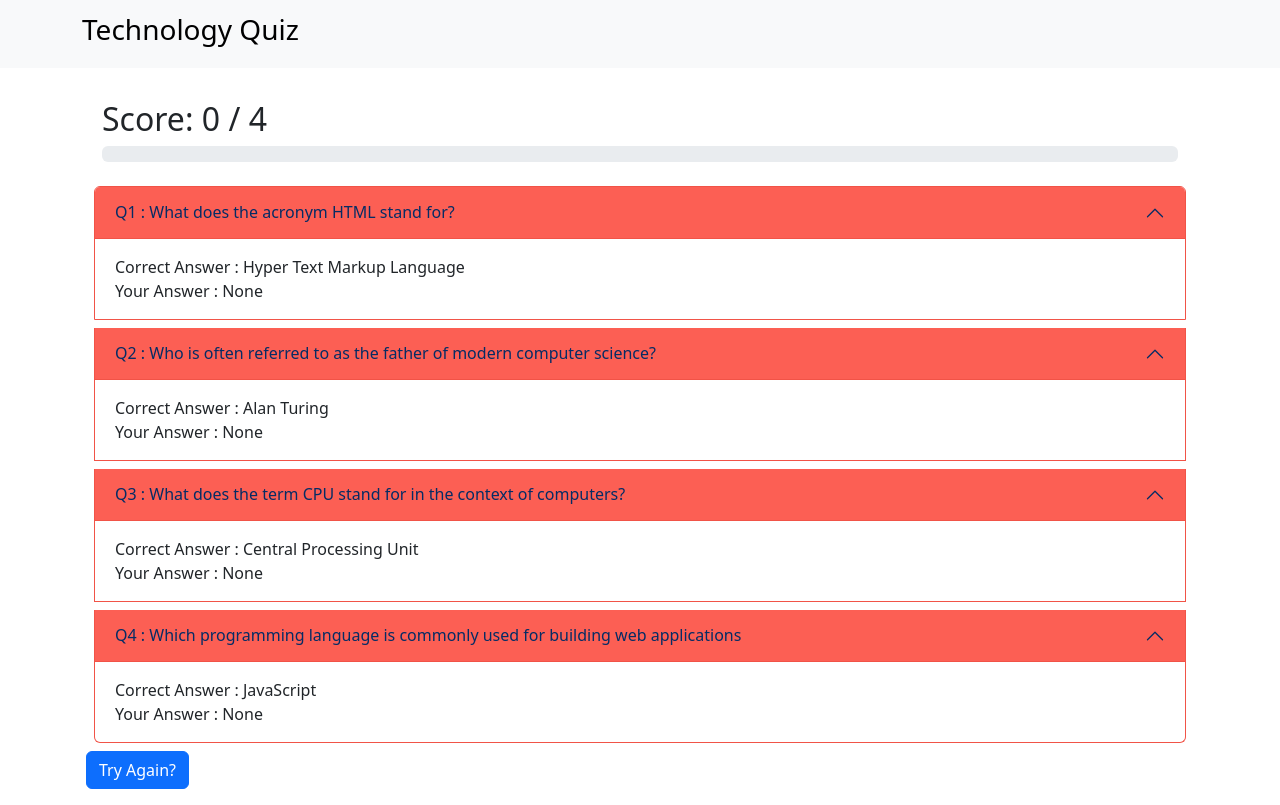
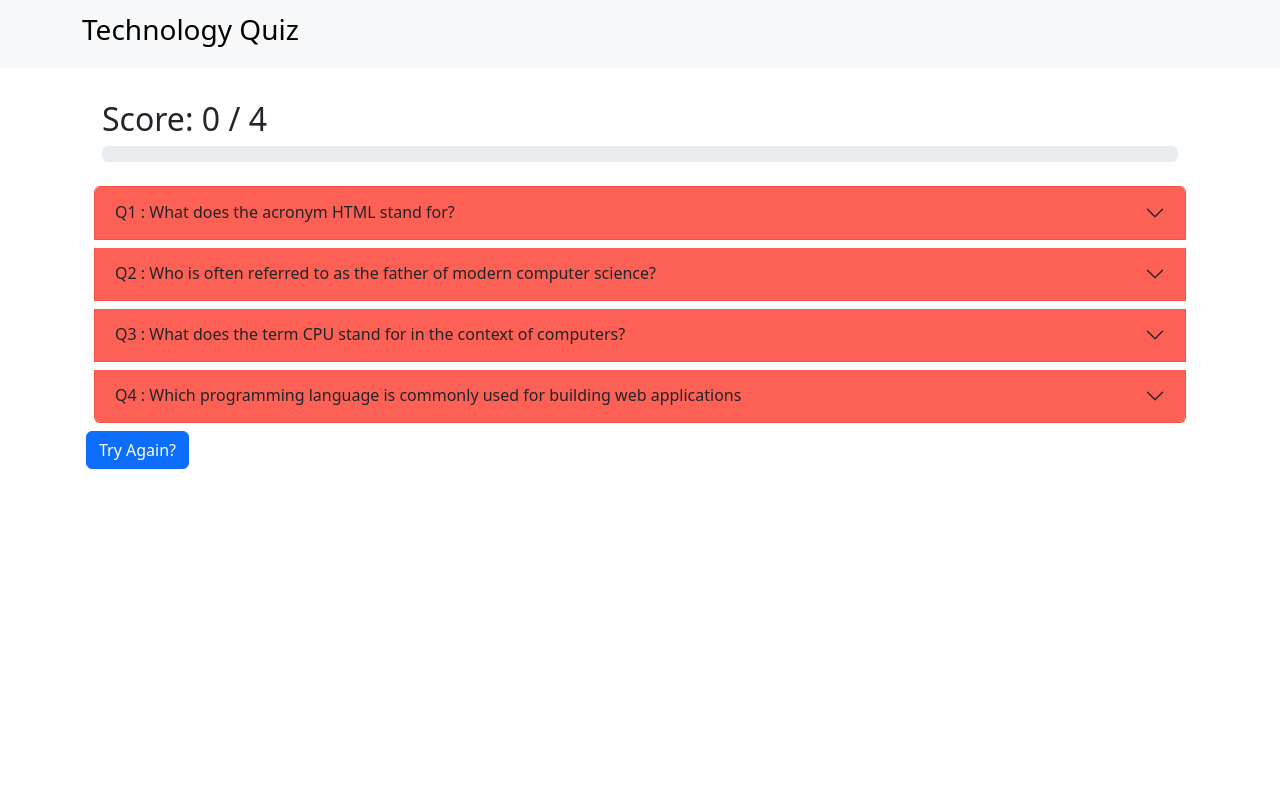
Before and after one commit to Ghosty1667/TechnologyQuiz, a React (Vite) app: page / in a window 1280 px wide. Both pictures are taken after a click on the button "Submit". Built offline with nearby package versions, Linux system fonts and the light colour scheme.

Commit message:
Fixed accordian opening by default

```diff
--- a/src/compoments/ResultTable.tsx
+++ b/src/compoments/ResultTable.tsx
@@ -10,13 +10,13 @@ export const ResultTable: React.FC<response> = ({ questions, response }) => {
 
                 return (
 
-                    <div className="accordion-item m-2" id={isCorrect ? "correct" : "incorrect"}>
+                    <div key={index} className="accordion-item m-2" id={isCorrect ? "correct" : "incorrect"}>
                         <h2 className="accordion-header">
-                            <button className="accordion-button" type="button" data-bs-toggle="collapse" data-bs-target={`#collapse-${index}`} aria-expanded="true" aria-controls={`#collapse-${index}`}>
+                            <button className="accordion-button collapsed" type="button" data-bs-toggle="collapse" data-bs-target={`#collapse-${index}`} aria-expanded="false" aria-controls={`#collapse-${index}`}>
                                 Q{index + 1} : {questions.question}
                             </button>
                         </h2>
-                        <div id={`collapse-${index}`} className="accordion-collapse collapse show" aria-labelledby="headingOne" data-bs-parent="#accordionResults">
+                        <div id={`collapse-${index}`} className="accordion-collapse collapse" aria-labelledby="headingOne" data-bs-parent="#accordionResults">
                             <div className="accordion-body">
                                 Correct Answer : {questions.answer[questions.correct]} <br/>
                                 Your Answer : {answer! ? answer : "None"}
--- a/src/index.css
+++ b/src/index.css
@@ -19,6 +19,8 @@ input[type=checkbox]{
 
   }
 
+  .accordion-toggle:focus{outline: none;}
+
 
 
   /* .accordion-item #incorrect{
```
